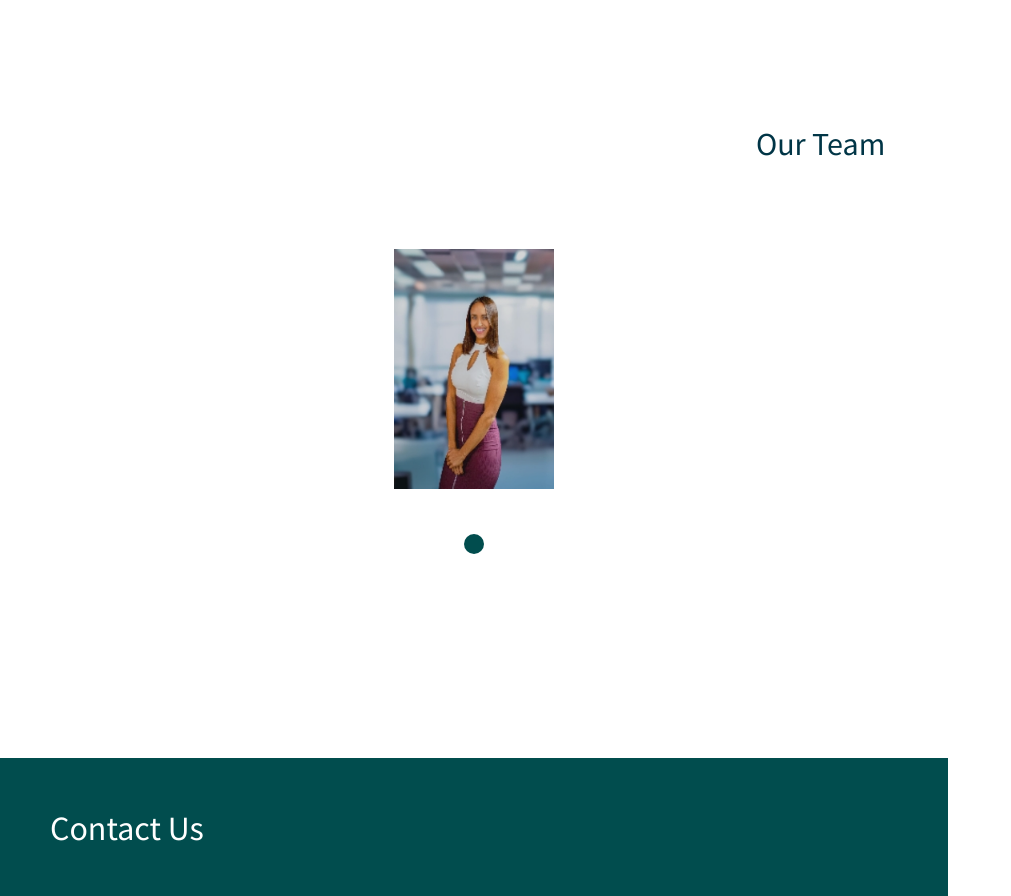
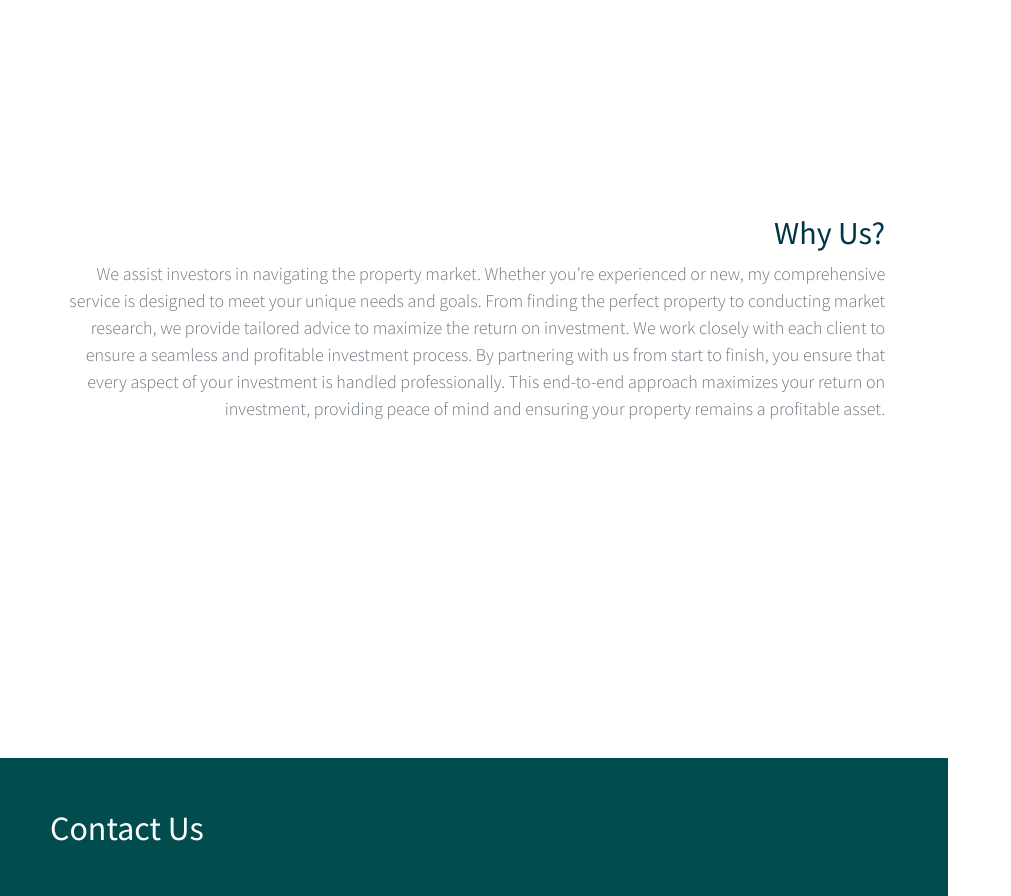
Before and after one commit to KINGOFGRACE/invest2let-website, a plain HTML site: page index.html in a window 1280 px wide. Shown: the part 1692-2588 px from the top of the page, without its empty margins (0-1011 px from the left). Drawn offline with Linux system fonts and the light colour scheme.

Commit message:
Update index.html

```diff
--- a/index.html
+++ b/index.html
@@ -97,17 +97,10 @@ https://www.tooplate.com/view/2123-simply-amazed
             <section class="gallery-section section parallax-window" data-parallax="scroll" data-image-src="img/section-3-bg.jpg" id="section-3">
                 <div class="container">
                     <div class="title text-right">
-                        <h2>Our Team</h2>
-                    </div>
-                    <div class="mx-auto gallery-slider">
-                        <figure class="effect-julia item">
-                             <img src="img/gallery-img-01.jpg" alt="Image">
-                            <figcaption>
-                                <div>
-                                    <p><b>Ashleigh Walters: </b> CEO of company</p>
-                                </div>
-                            </figcaption>
-                        </figure>
+                        <h2>Why Us?</h2>
+                        <p>We assist investors in navigating the property market. Whether you’re experienced or new, my comprehensive service is designed to meet your unique needs and goals. From finding the perfect property to conducting market research, we provide tailored advice to maximize the return on investment. We work closely with each client to ensure a seamless and profitable investment process.
+
+                        By partnering with us from start to finish, you ensure that every aspect of your investment is handled professionally. This end-to-end approach maximizes your return on investment, providing peace of mind and ensuring your property remains a profitable asset.</p>
                     </div>
                 </div>
             </section>
```
